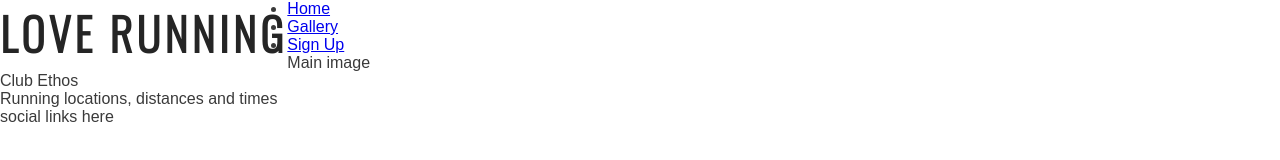
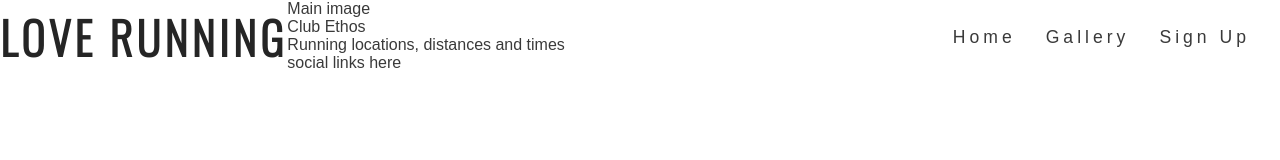
Before and after one commit to AlessioMigotti/love-running, a plain HTML site: page index.html in a window 1280 px wide. Drawn offline with nearby package versions, Linux system fonts and the light colour scheme.

Commit message:
Style navigation links

```diff
--- a/assets/css/style.css
+++ b/assets/css/style.css
@@ -12,13 +12,42 @@ body {
     color: #3a3a3a;
 }
 
-h1, h2 {
+h1,
+h2 {
     font-family: Oswald, sans-serif;
-    text-transform:uppercase;
-    letter-spacing:4px;
-    color:#252525;
+    text-transform: uppercase;
+    letter-spacing: 4px;
+    color: #252525;
 }
+
 #logo {
     float: left;
     font-size: 280%;
 }
+
+#menu {
+    font-size: 110%;
+    letter-spacing: 4px;
+}
+
+#menu,
+#logo {
+    line-height: 75px;
+}
+
+#menu li {
+    float: right;
+    list-style-type: none;
+    margin-right: 30px;
+}
+
+#menu a {
+    text-decoration: none;
+    color: inherit;
+}
+#menu a:hover {
+    border-bottom: 1px solid #3a3a3a;
+}
+.active {
+    border-bottom: 1px solid #3a3a3a;
+}
--- a/index.html
+++ b/index.html
@@ -17,15 +17,15 @@
             <h1 id="logo">Love Running</h1>
         </a>
         <nav>
-            <ul>
+            <ul id="menu">
                 <li>
-                    <a href="index.html">Home</a>
+                    <a href="#">Sign Up</a>
                 </li>
                 <li>
                     <a href="#">Gallery</a>
                 </li>
                 <li>
-                    <a href="#">Sign Up</a>
+                    <a href="index.html">Home</a>
                 </li>
             </ul>
         </nav>
```
